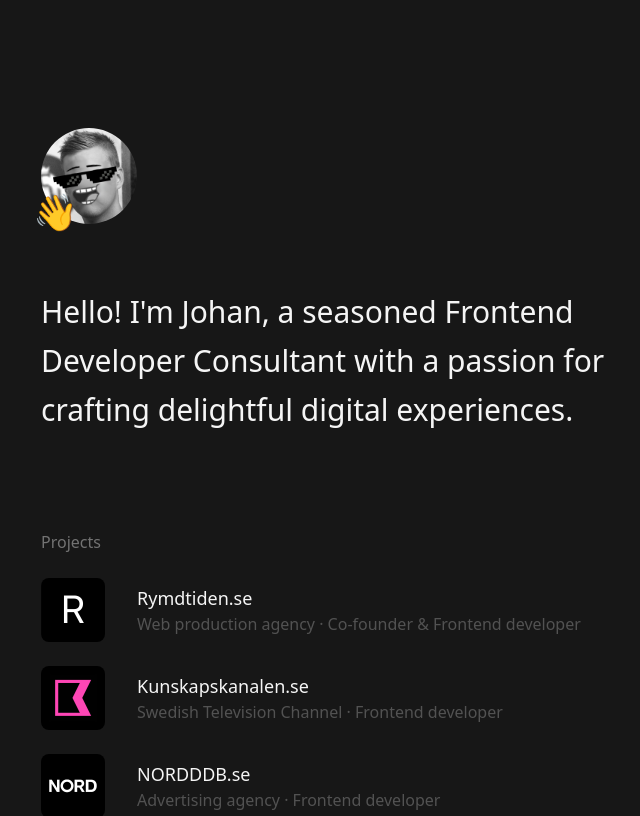
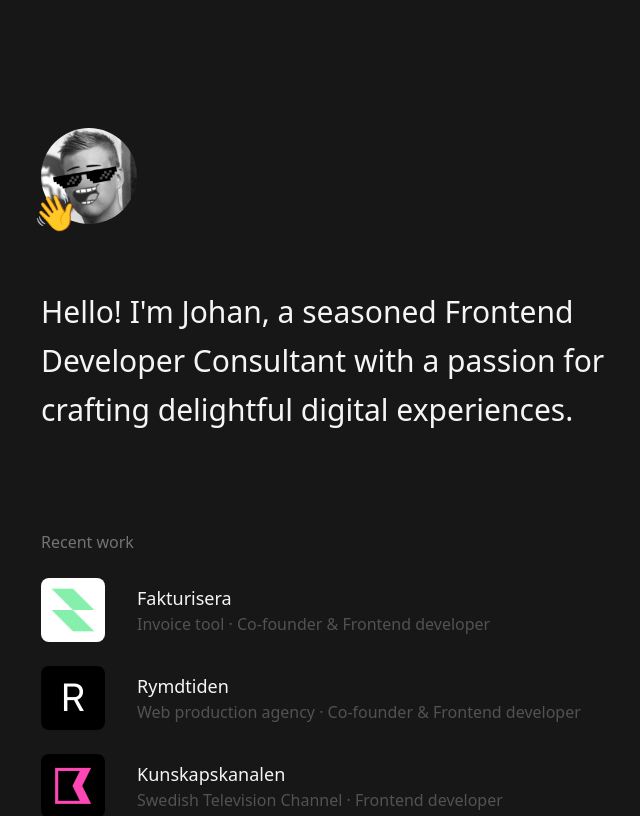
Before and after one commit to johan-ohrn-ab/johan-ohrn-ab.github.io, a Next.js app: page / in a window 1280 px wide. Shown: the top 816 px of the page, without its empty margins (55-695 px from the left). Built offline with nearby package versions, Linux system fonts and the light colour scheme.

Commit message:
Add recent work

```diff
--- a/pages/index.js
+++ b/pages/index.js
@@ -56,23 +56,29 @@
         </h1>
       </Header>
       <Section>
-        <SectionHeading>Projects</SectionHeading>
+        <SectionHeading>Recent work</SectionHeading>
+        <Project
+          link="https://fakturisera.surge.sh"
+          image="/project-fakturisera.jpg"
+          title="Fakturisera"
+          subtitle="Invoice tool · Co-founder & Frontend developer"
+        />
         <Project
           link="https://www.rymdtiden.se"
           image="/project-rymdtiden.jpg"
-          title="Rymdtiden.se"
+          title="Rymdtiden"
           subtitle="Web production agency · Co-founder & Frontend developer"
         />
         <Project
           link="https://www.kunskapskanalen.se"
           image="/project-kunskapskanalen.jpg"
-          title="Kunskapskanalen.se"
+          title="Kunskapskanalen"
           subtitle="Swedish Television Channel · Frontend developer"
         />
         <Project
           link="https://www.nordddb.com"
           image="/project-nordddb.jpg"
-          title="NORDDDB.se"
+          title="NORDDDB"
           subtitle="Advertising agency · Frontend developer"
         />
       </Section>
```
Also changed, not shown: public/project-fakturisera.jpg (added).
